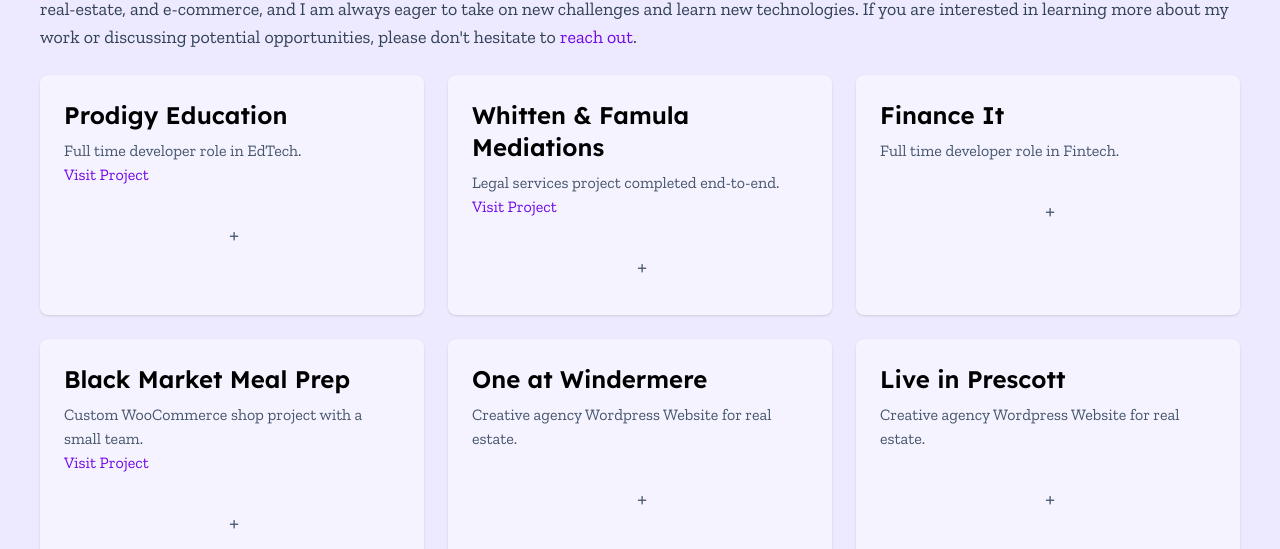
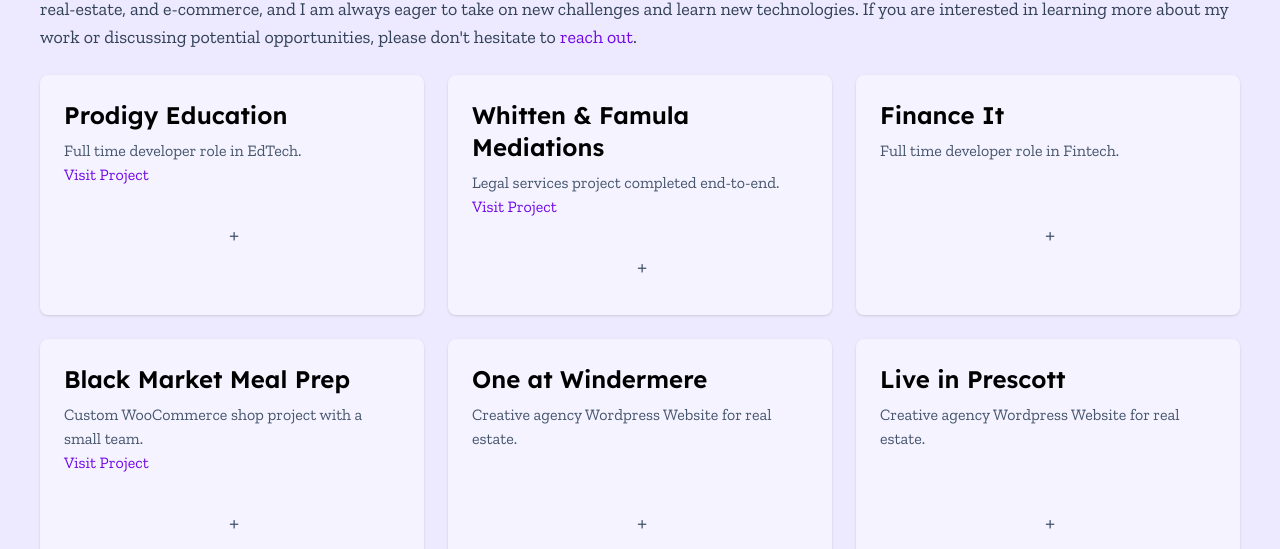
Before and after one commit to nfamula/portfolio2026, a Next.js app in the folder apps/web/: page /full-portfolio in a window 1280 px wide. Shown: the part 185-734 px from the top of the page. Built offline with nearby package versions, Linux system fonts and the light colour scheme.

Commit message:
add a break if there is no link so the cards stay the same height

```diff
--- a/apps/web/app/components/project/Card.tsx
+++ b/apps/web/app/components/project/Card.tsx
@@ -22,8 +22,10 @@
     <div className="p-6">
       <h2 className="text-2xl font-semibold">{title}</h2>
       <p className="mt-2 text-slate-600">{content}</p>
-      { projectLink?.trim() && (
+      { projectLink?.trim() ? (
         <Link href={projectLink} target="_blank" className="text-violet-700 hover:underline">Visit Project</Link>
+      ) : (
+        <span><br /></span>
       )}
     </div>
       <div className="flex items-center text-slate-600 text-2xl mt-2 text-center justify-center cursor-pointer group-hover:text-slate-600 transition-colors duration-300">
```
